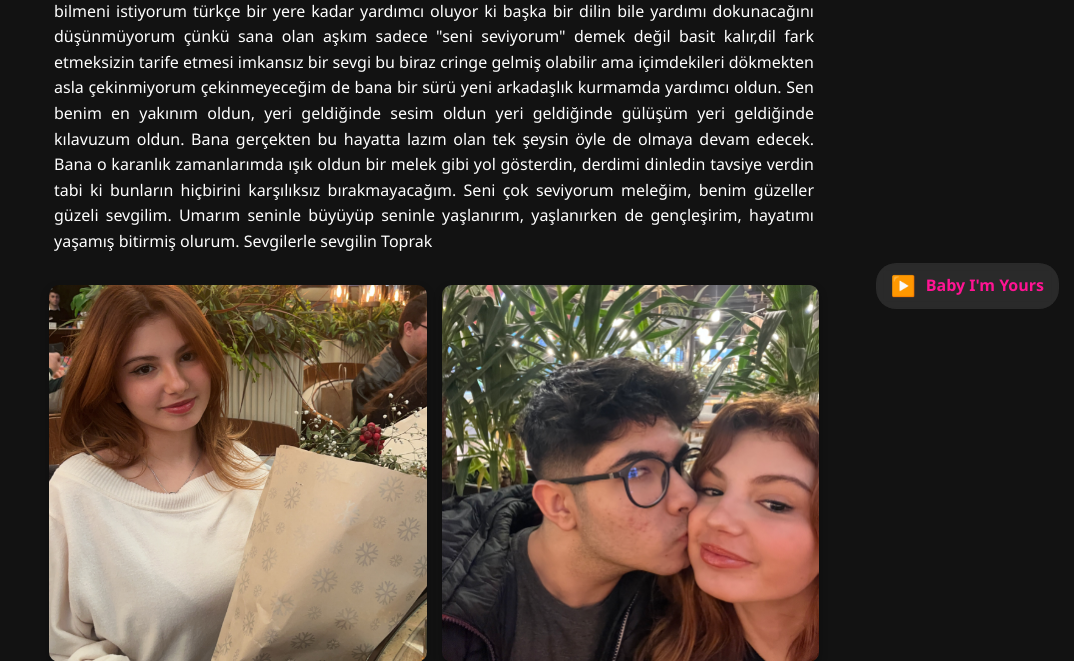
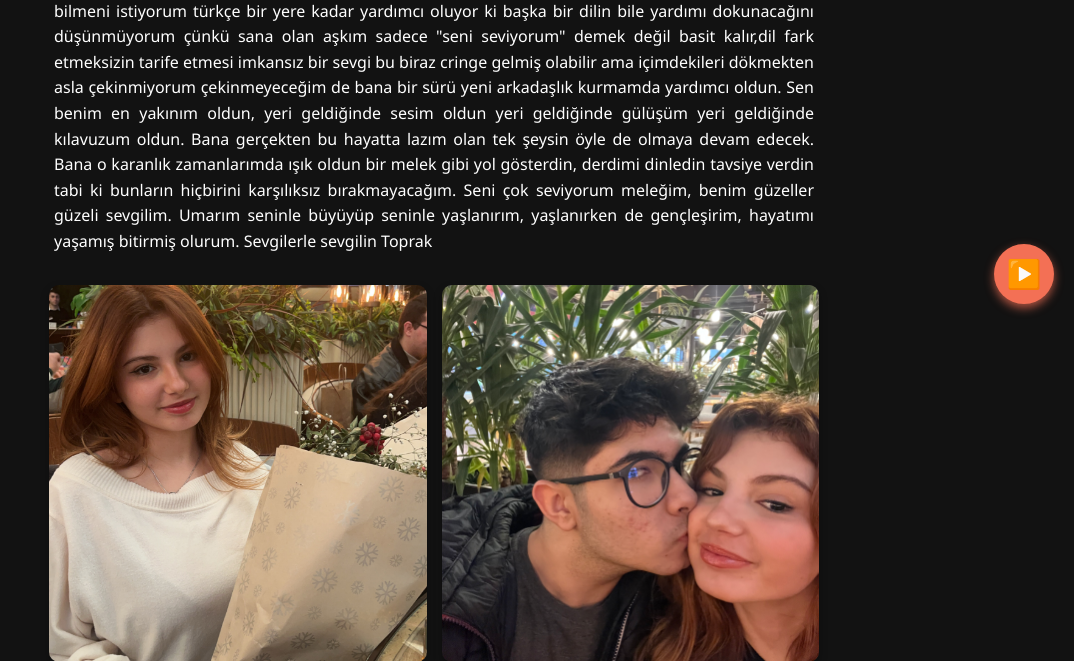
Before and after one commit to tpcggwq/mesaj, a Flask app: page / in a window 1280 px wide. Shown: the part 476-1137 px from the top of the page, without its empty margins (206-1280 px from the left). Run offline with Flask 3, Linux system fonts and the light colour scheme.

Commit message:
Update index.html

```diff
--- a/templates/index.html
+++ b/templates/index.html
@@ -55,9 +55,9 @@
     }
 
     .photo-card:hover {
-      transform: scale(1.03);
-      box-shadow: 0 0 25px rgba(255, 105, 180, 0.8);
-      filter: brightness(1.15);
+      transform: scale(1.1);
+      box-shadow: 0 0 40px rgba(255, 105, 180, 0.9);
+      filter: brightness(1.2);
     }
 
     .photo-card img {
@@ -103,6 +103,27 @@
       }
     }
 
+    #playPauseBtn {
+      position: fixed;
+      bottom: 20px;
+      right: 20px;
+      background-color: #f37055;
+      border: none;
+      border-radius: 50%;
+      width: 60px;
+      height: 60px;
+      font-size: 28px;
+      color: white;
+      cursor: pointer;
+      box-shadow: 0 4px 10px rgba(243, 112, 85, 0.7);
+      transition: background-color 0.3s ease;
+      z-index: 1100;
+    }
+
+    #playPauseBtn:hover {
+      background-color: #ff5a3c;
+    }
+
     @media (max-width: 480px) {
       .gallery {
         gap: 10px;
@@ -117,30 +138,12 @@
       .heart {
         font-size: 22px;
       }
-    }
 
-    /* Müzik player container */
-    #musicPlayer {
-      position: fixed;
-      bottom: 15px;
-      right: 15px;
-      background: rgba(255 255 255 / 0.1);
-      padding: 10px 15px;
-      border-radius: 20px;
-      backdrop-filter: blur(5px);
-      display: flex;
-      align-items: center;
-      gap: 10px;
-      z-index: 1500;
-      user-select: none;
-    }
-
-    #playPauseBtn {
-      background: none;
-      border: none;
-      color: #ff1493;
-      font-size: 20px;
-      cursor: pointer;
+      #playPauseBtn {
+        width: 50px;
+        height: 50px;
+        font-size: 24px;
+      }
     }
   </style>
 </head>
@@ -152,38 +155,38 @@
 
   <div class="gallery">
     <div class="photo-card">
-      <img src="https://raw.githubusercontent.com/tpcggwq/mesaj/main/static/IMG_1201.jpg" loading="lazy">
+      <img src="https://raw.githubusercontent.com/tpcggwq/mesaj/main/static/IMG_1201.jpg" loading="lazy" alt="Fotoğraf 1">
     </div>
     <div class="photo-card">
-      <img src="https://raw.githubusercontent.com/tpcggwq/mesaj/main/static/IMG_1225.jpeg" loading="lazy">
+      <img src="https://raw.githubusercontent.com/tpcggwq/mesaj/main/static/IMG_1225.jpeg" loading="lazy" alt="Fotoğraf 2">
     </div>
     <div class="photo-card">
-      <img src="https://raw.githubusercontent.com/tpcggwq/mesaj/main/static/IMG_1325.jpeg" loading="lazy">
+      <img src="https://raw.githubusercontent.com/tpcggwq/mesaj/main/static/IMG_1325.jpeg" loading="lazy" alt="Fotoğraf 3">
     </div>
     <div class="photo-card">
-      <img src="https://raw.githubusercontent.com/tpcggwq/mesaj/main/static/IMG_1849.jpeg" loading="lazy">
+      <img src="https://raw.githubusercontent.com/tpcggwq/mesaj/main/static/IMG_1849.jpeg" loading="lazy" alt="Fotoğraf 4">
     </div>
     <div class="photo-card">
-      <img src="https://raw.githubusercontent.com/tpcggwq/mesaj/main/static/IMG_1924.jpeg" loading="lazy">
+      <img src="https://raw.githubusercontent.com/tpcggwq/mesaj/main/static/IMG_1924.jpeg" loading="lazy" alt="Fotoğraf 5">
     </div>
     <div class="photo-card">
-      <img src="https://raw.githubusercontent.com/tpcggwq/mesaj/main/static/IMG_1928.jpeg" loading="lazy">
+      <img src="https://raw.githubusercontent.com/tpcggwq/mesaj/main/static/IMG_1928.jpeg" loading="lazy" alt="Fotoğraf 6">
     </div>
   </div>
 
-  <!-- Müzik player -->
-  <div id="musicPlayer">
-    <audio id="music" src="https://cdn.pixabay.com/download/audio/2022/03/26/audio_f123456789.mp3?filename=baby-im-yours-cover-12345.mp3" preload="auto"></audio>
-    <button id="playPauseBtn" aria-label="Play/Pause music">▶️</button>
-    <span style="color: #ff1493; font-weight: 600;">Baby I'm Yours</span>
-  </div>
+  <button id="playPauseBtn" aria-label="Müziği Oynat/Durdur">▶️</button>
+  <audio id="music" loop>
+    <source src="https://cdn.pixabay.com/download/audio/2023/03/31/audio_004a8fa435.mp3?filename=baby-im-yours-123737.mp3" type="audio/mpeg" />
+    Tarayıcınız audio elementini desteklemiyor.
+  </audio>
 
   <script>
-    // Kalp animasyonu
     function createHeart() {
       const heart = document.createElement('div');
       heart.className = 'heart';
       heart.innerHTML = '❤';
 
       const size = 20 + Math.random() * 30;
-      const color = `h
+      const color = `hsl(${Math.random() * 60 + 330}, 100%, 70%)`;
+
+      const moveX = (Math.random() * 2 - 1).
```
